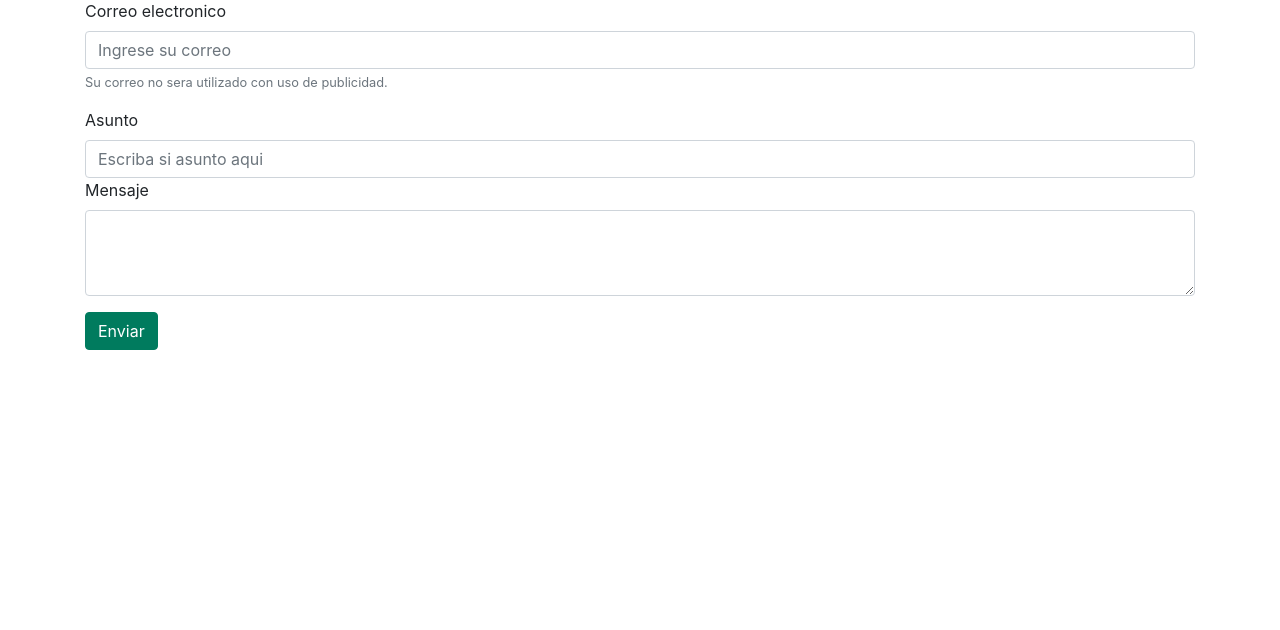
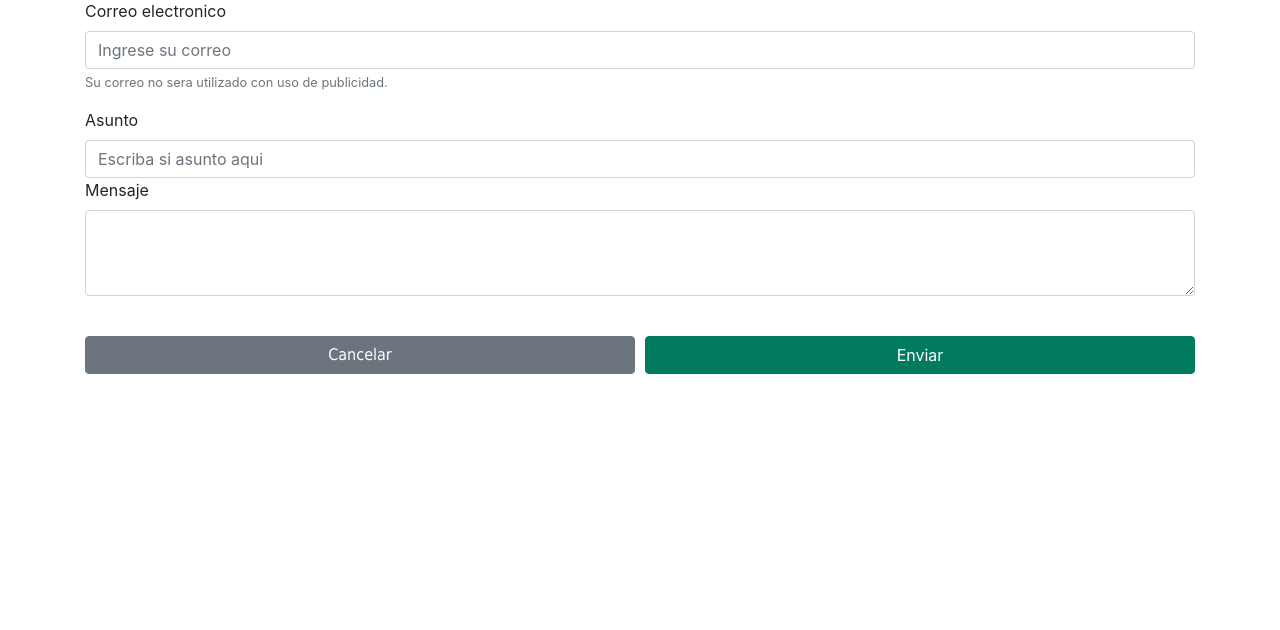
Before and after one commit to Poli-Integracion-Continua/laborico, a PHP site: page /contactanos.php in a window 1280 px wide. Shown: the part 73-703 px from the top of the page. Run offline with PHP 8.4, Linux system fonts and the light colour scheme.

Commit message:
Se agregan btn cancelar a formulario Contactenos

```diff
--- a/LaboricoTravis/contactanos.php
+++ b/LaboricoTravis/contactanos.php
@@ -16,7 +16,14 @@
     <label for="exampleFormControlTextarea1">Mensaje</label>
     <textarea class="form-control" id="exampleFormControlTextarea1" rows="3"></textarea>
   </div>
-  <button type="submit" class="btn btn-primary">Enviar</button>
+  <div class="form-row">
+      <div class="form-group col-md-6 text-center mt-4">
+        <a href="index.php" class="btn btn-secondary btn-block">Cancelar</a>
+      </div>
+      <div class="form-group col-md-6 text-center mt-4">
+        <button type="submit" class="btn btn-primary btn-block">Enviar</button>
+      </div>
+    </div>
 </form>
 </div>
 <?php
```
